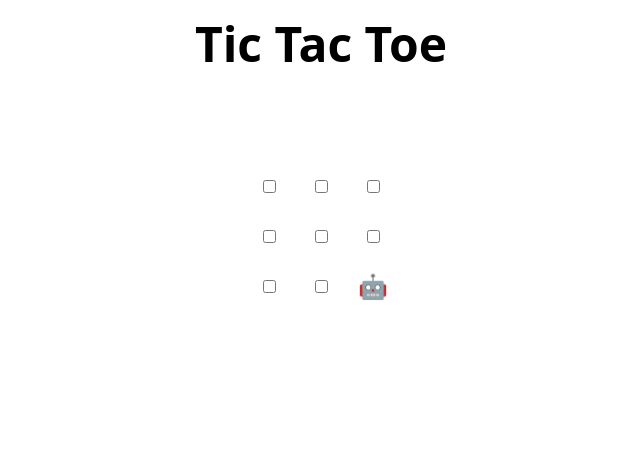
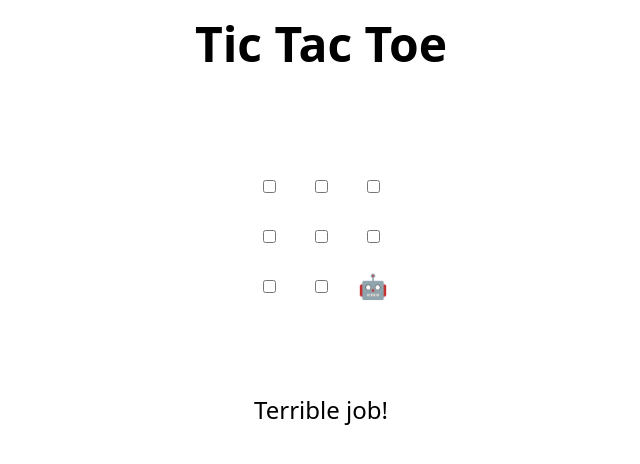
Before and after one commit to BenEMorris/skills-review-pull-requests, a plain HTML site: page index.html in a window 1280 px wide. Shown: the whole page, without its empty margins (319-959 px from the left). Drawn offline with Linux system fonts and the light colour scheme.

Commit message:
Update index.html
Added a suggestion

```diff
--- a/index.html
+++ b/index.html
@@ -48,6 +48,7 @@
 </table>
 
 <h2 hidden>Game over, refresh to play again 🧑‍💻 🤖!</h2>
+Terrible job!
 
 <script>
   // Initialization
```
